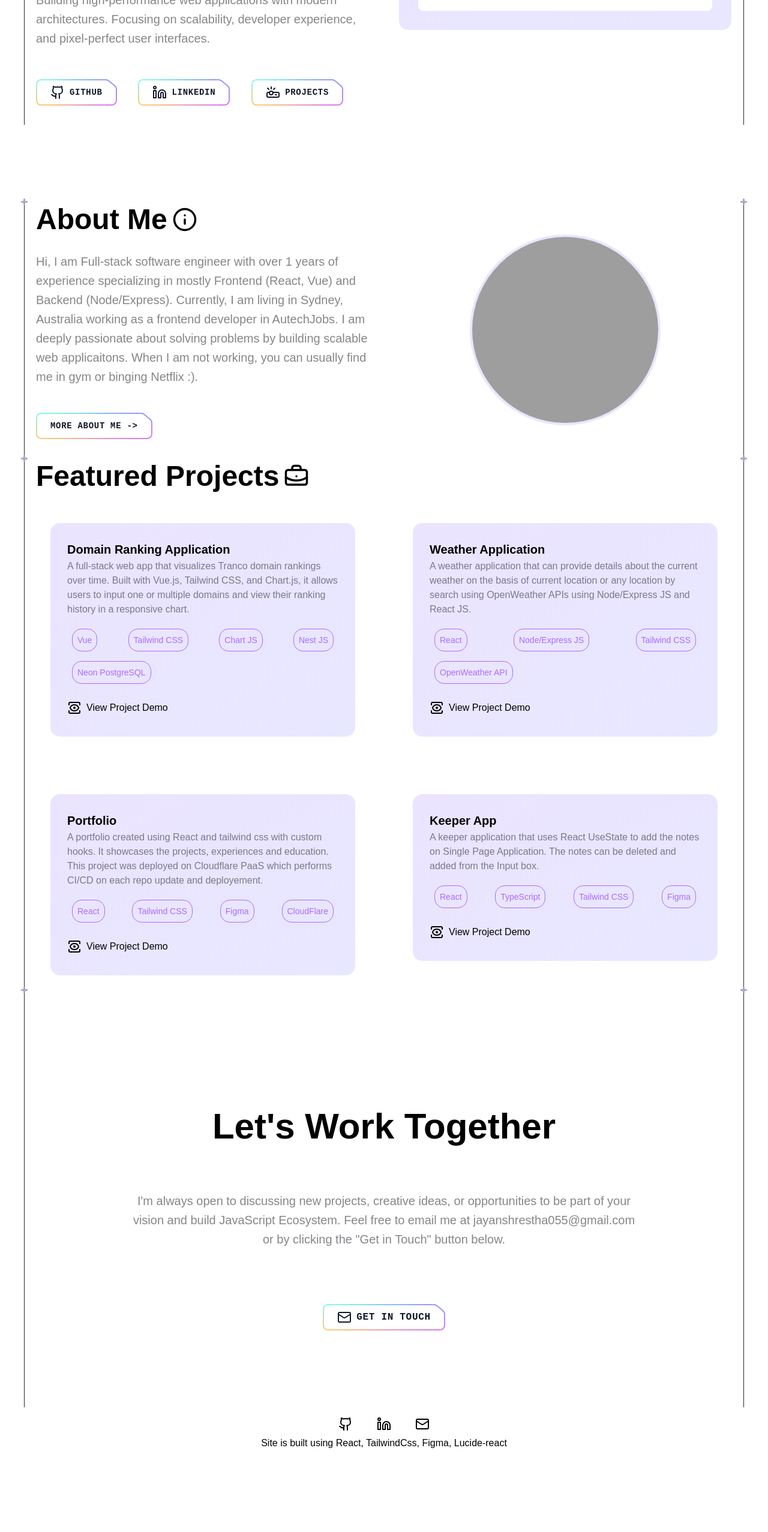
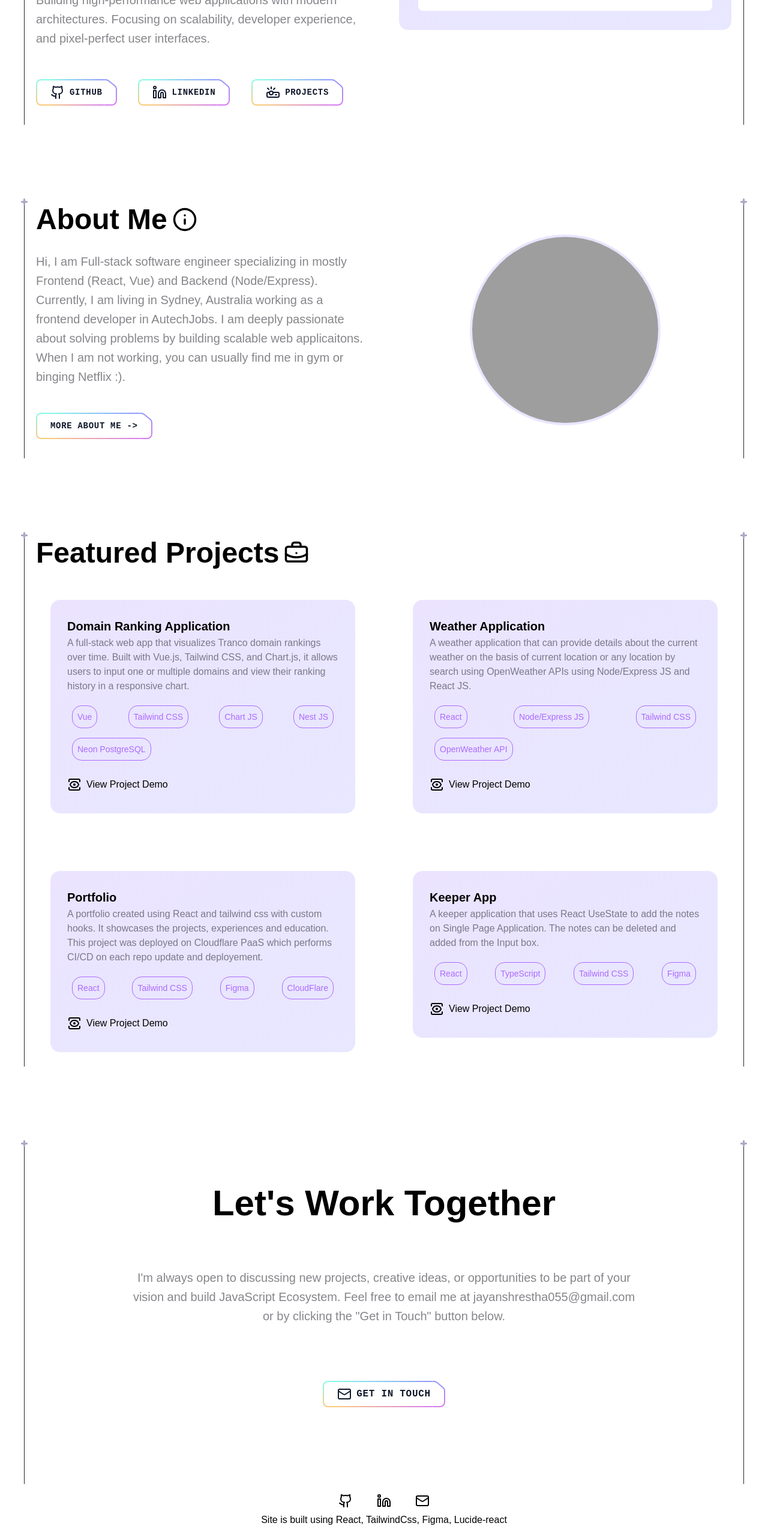
Before and after one commit to JayanShrestha/my-portfolio-react, a React (Vite) app: page / in a window 1280 px wide. Shown: the part 572-3126 px from the top of the page at 60% size. Before the commit the page ends 2998 px from the top, so only its background shows below. Built offline with nearby package versions, Linux system fonts and the light colour scheme; grey boxes are pictures that could not be loaded; the HTML template or start-up script is replaced by a standard one.

Commit message:
updated css and components for element padding and margin, Along with fixing height for scroll behaviour

```diff
--- a/src/components/Aboutme.jsx
+++ b/src/components/Aboutme.jsx
@@ -31,7 +31,7 @@ const Aboutme = () => {
             className={`body-1 max-w-3xl mx-auto mb-6 text-n-8/50 dark:text-n-1/50 lg:mb-8"}`}
           >
             {
-              "Hi, I am Full-stack software engineer with over 1 years of experience specializing in mostly Frontend (React, Vue) and Backend (Node/Express). Currently, I am living in Sydney, Australia working as a frontend developer in AutechJobs. I am deeply passionate about solving problems by building scalable web applicaitons. When I am not working, you can usually find me in gym or binging Netflix :)."
+              "Hi, I am Full-stack software engineer specializing in mostly Frontend (React, Vue) and Backend (Node/Express). Currently, I am living in Sydney, Australia working as a frontend developer in AutechJobs. I am deeply passionate about solving problems by building scalable web applicaitons. When I am not working, you can usually find me in gym or binging Netflix :)."
             }
           </p>
           <div className="flex flex-col justify-between sm:flex-row max-w-lg">
--- a/src/components/Contact.jsx
+++ b/src/components/Contact.jsx
@@ -13,9 +13,9 @@ const Contact = () => {
       id="contact"
     >
       <div
-        className={`container transition-all duration-1000 ${animateOnLoad ? "opacity-100 translate-y-0" : "opacity-0 translate-y-4 "}`}
+        className={`container mt-24 lg:mt-32 transition-all duration-1000 ${animateOnLoad ? "opacity-100 translate-y-0" : "opacity-0 translate-y-4 "}`}
       >
-        <div className="flex flex-wrap items-center justify-center md:pt-48 pt-16">
+        <div className="flex flex-wrap items-center justify-center md:pt-16 pt-24">
           <h1 className="h1 text-center">Let's Work Together</h1>
           <div className="md:p-16">
             {" "}
--- a/src/components/Projects.jsx
+++ b/src/components/Projects.jsx
@@ -9,13 +9,14 @@ const Projects = () => {
   const { animateOnLoad } = useText();
   return (
     <Section
+      className="pt-48"
       crosses
       crossesOffset="lg:translate-y-20"
       customPaddings
       id="projects"
     >
       <div
-        className={`container transition-all duration-1000 ${animateOnLoad ? "opacity-100 translate-y-0" : "opacity-0 translate-y-4"}`}
+        className={`container mt-24 lg:mt-32 transition-all duration-1000 ${animateOnLoad ? "opacity-100 translate-y-0" : "opacity-0 translate-y-4"}`}
       >
         <div className="h2 font-bold mb-6 flex">
           <span className="flex flex-wrap items-center">
--- a/src/index.css
+++ b/src/index.css
@@ -41,6 +41,11 @@
   );
   background-size: 400% 400%;
   animation: gradient-animation 3s ease-in-out infinite;
+}
+
+/* adjust the height of scrolling through id of elements*/
+[id] {
+  scroll-margin-top: 150px; /* adjust to your navbar height */
 }
 
 /* Optional rotation utilities for decorative elements */
```
